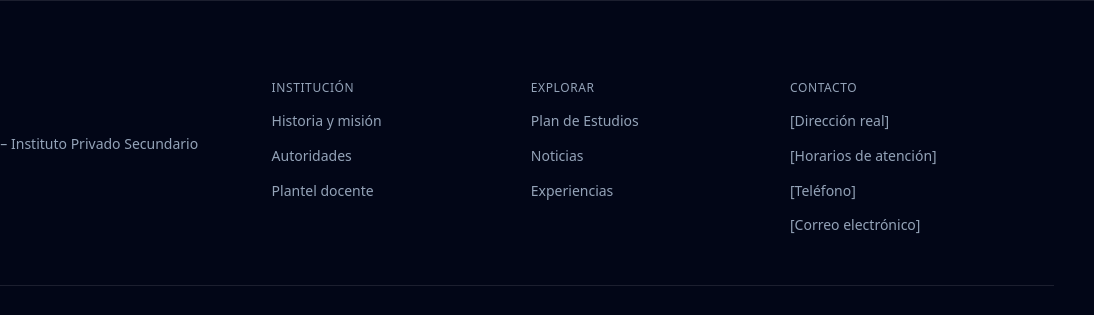
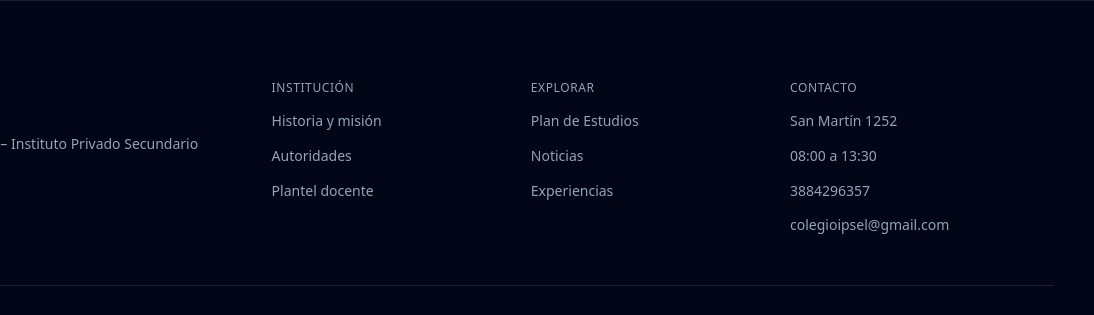
Before and after one commit to abenitez-droid/home-page-ipsel-2026, a website: page index.html in a window 1280 px wide. Shown: the part 2990-3305 px from the top of the page, 186-1280 px from the left. Drawn offline with Linux system fonts and the light colour scheme.

Commit message:
Actualizar index.html

```diff
--- a/index.html
+++ b/index.html
@@ -268,10 +268,10 @@ Secundario <span class="hero__title-accent">Latinoamericano</span></h1>
       <div>
         <h2 class="footer__title">Contacto</h2>
         <ul class="footer__list">
-          <li>[Dirección real]</li>
-          <li>[Horarios de atención]</li>
-          <li>[Teléfono]</li>
-          <li>[Correo electrónico]</li>
+          <li>San Martín 1252</li>
+          <li>08:00 a 13:30</li>
+          <li>3884296357</li>
+         <li>colegioipsel@gmail.com</li>
         </ul>
       </div>
     </div>
```
